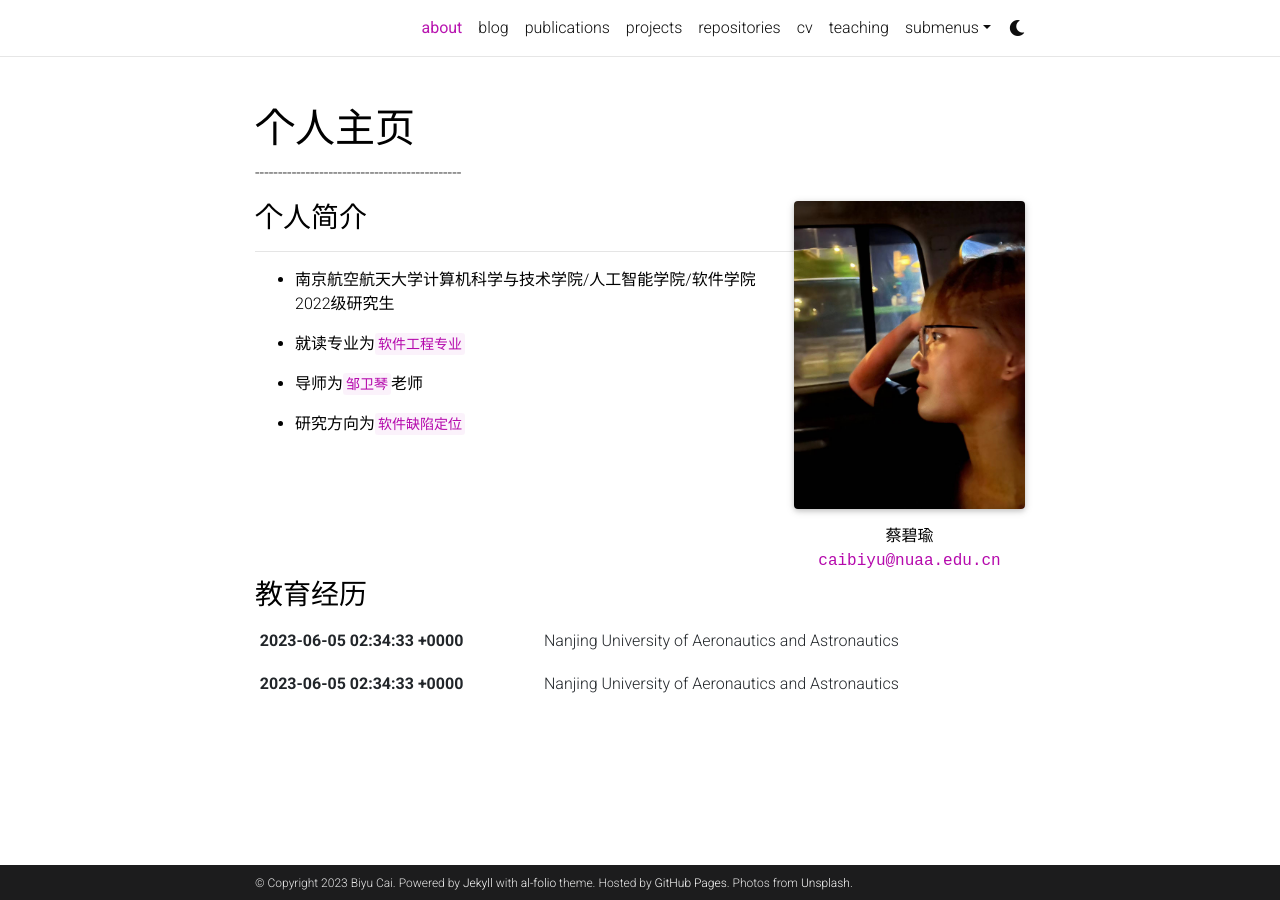
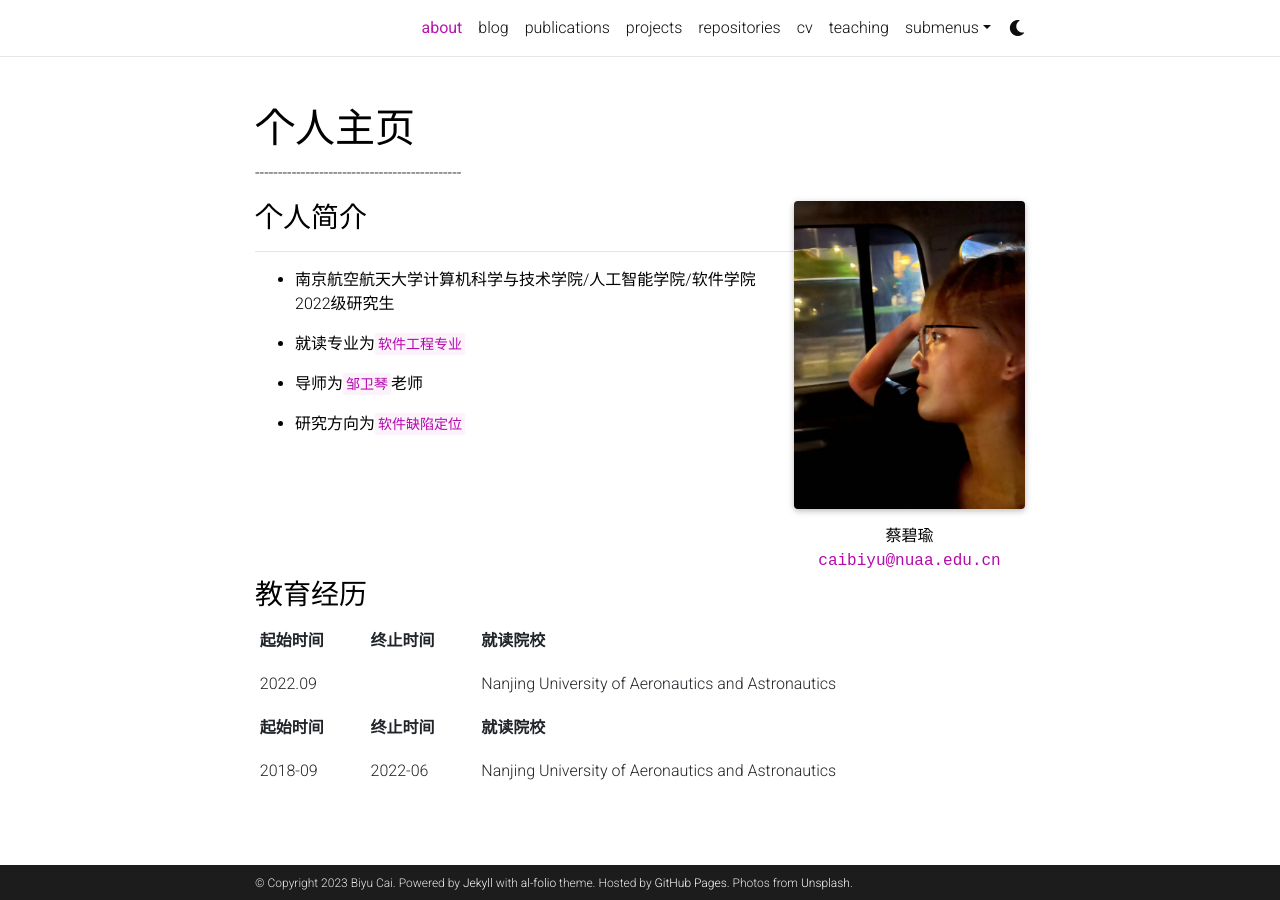
Before and after one commit to Caiby0927/Caiby0927.github.io, a Jekyll site: the page built from _pages/about.md, in a window 1280 px wide. Built offline with Jekyll 4.4.1, drawn with Linux system fonts in a browser that asks for light colours; full-size pictures stand in for the smaller copies a plugin makes; comment, search, counter and statistics services are not loaded; a style sheet for code colours, icons or effects is not loaded.

Commit message:
Update news.html

```diff
--- a/_includes/news.html
+++ b/_includes/news.html
@@ -11,7 +11,13 @@
               {% endif %}
               {% for item in news limit: news_limit %}
                 <tr>
-                  <th scope="row">{{ item.date }}</th>
+                  <th>起始时间</th>
+                  <th>终止时间</th>
+                  <th>就读院校</th>
+                </tr>
+                <tr>
+                  <td>{{ item.begin_date }}</td>
+                  <td>{{ item.end_date }}</td>
                   <td>
                     {% if item.inline -%}
                       {{ item.content | remove: '<p>' | remove: '</p>' | emojify }}
```
